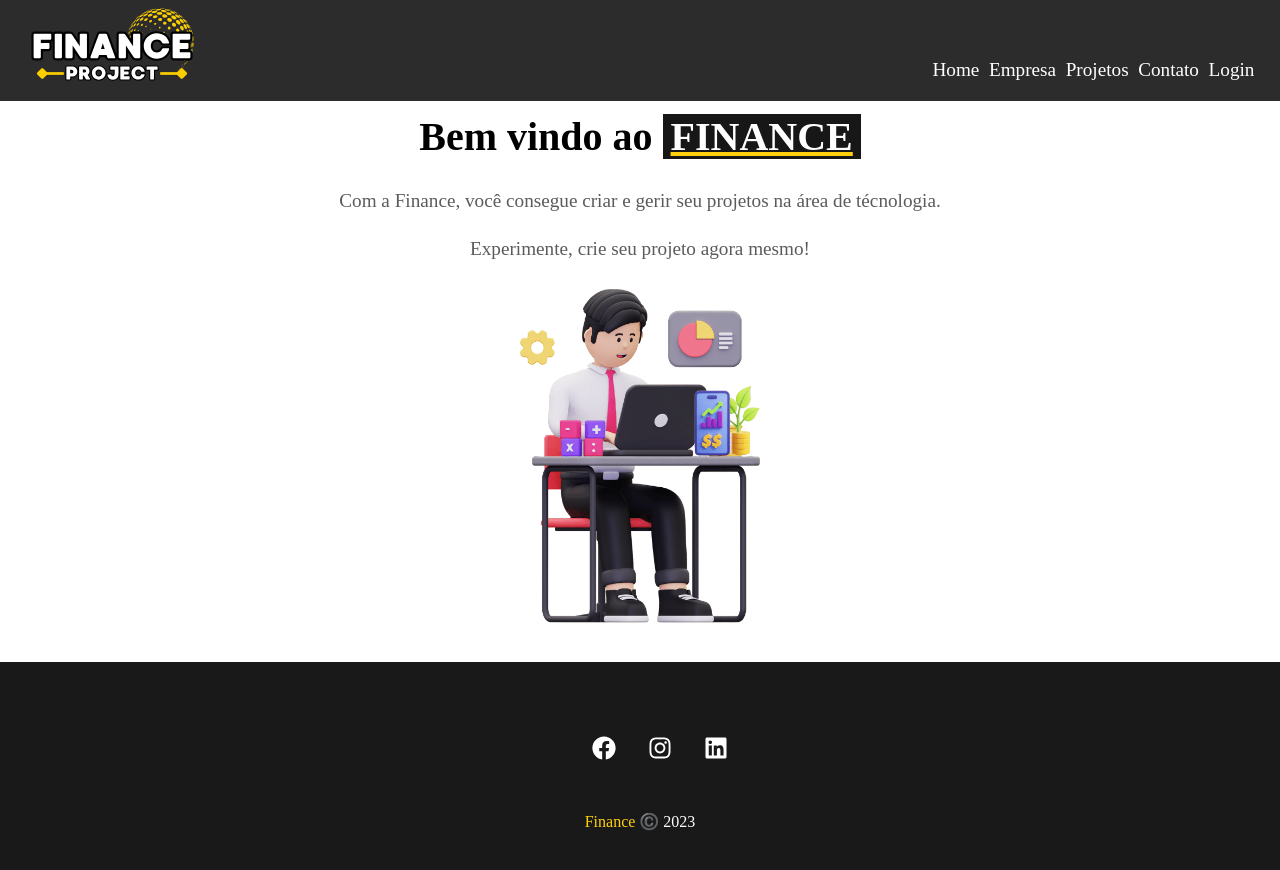
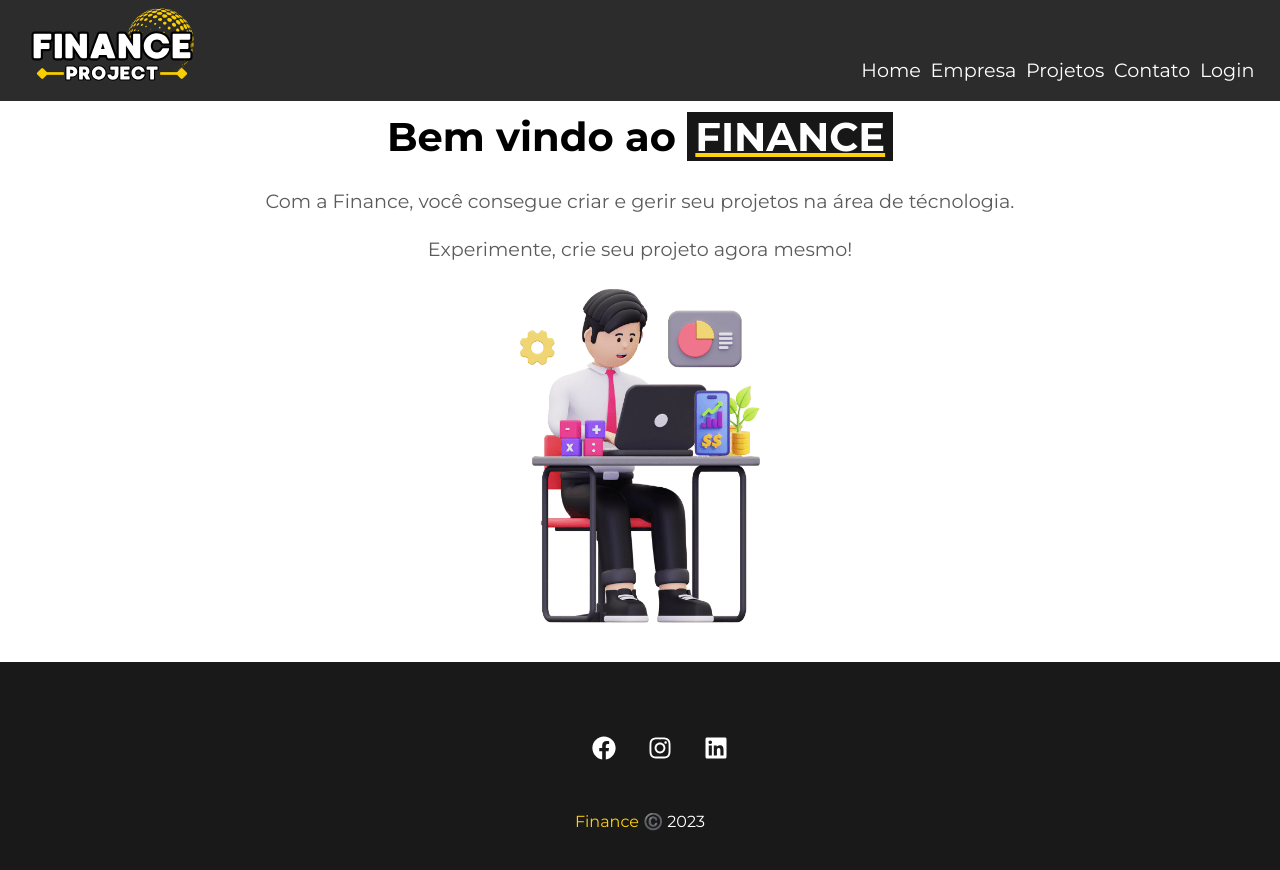
Before and after one commit to GSBarros17/FinanceProject, a React (Vite) app: page / in a window 1280 px wide. Shown: the top 870 px of the page. Built offline with nearby package versions, Linux system fonts and the light colour scheme.

Commit message:
add fonte ao projeto

```diff
--- a/index.html
+++ b/index.html
@@ -8,6 +8,9 @@
       content="Web site created using create-react-app"
     />
     <link rel="shortcut icon" href="./public/favicon.ico" type="image/x-icon">
+    <link rel="preconnect" href="https://fonts.googleapis.com">
+    <link rel="preconnect" href="https://fonts.gstatic.com" crossorigin>
+    <link href="https://fonts.googleapis.com/css2?family=Montserrat:wght@300;400;700&display=swap" rel="stylesheet">
     <title>Finance-Project</title>
   </head>
   <body>
--- a/src/index.css
+++ b/src/index.css
@@ -4,6 +4,7 @@
   text-rendering: optimizeLegibility;
   -webkit-font-smoothing: antialiased;
   -moz-osx-font-smoothing: grayscale;
+  font-family: 'Montserrat', sans-serif;
 }
 
 body {
```
